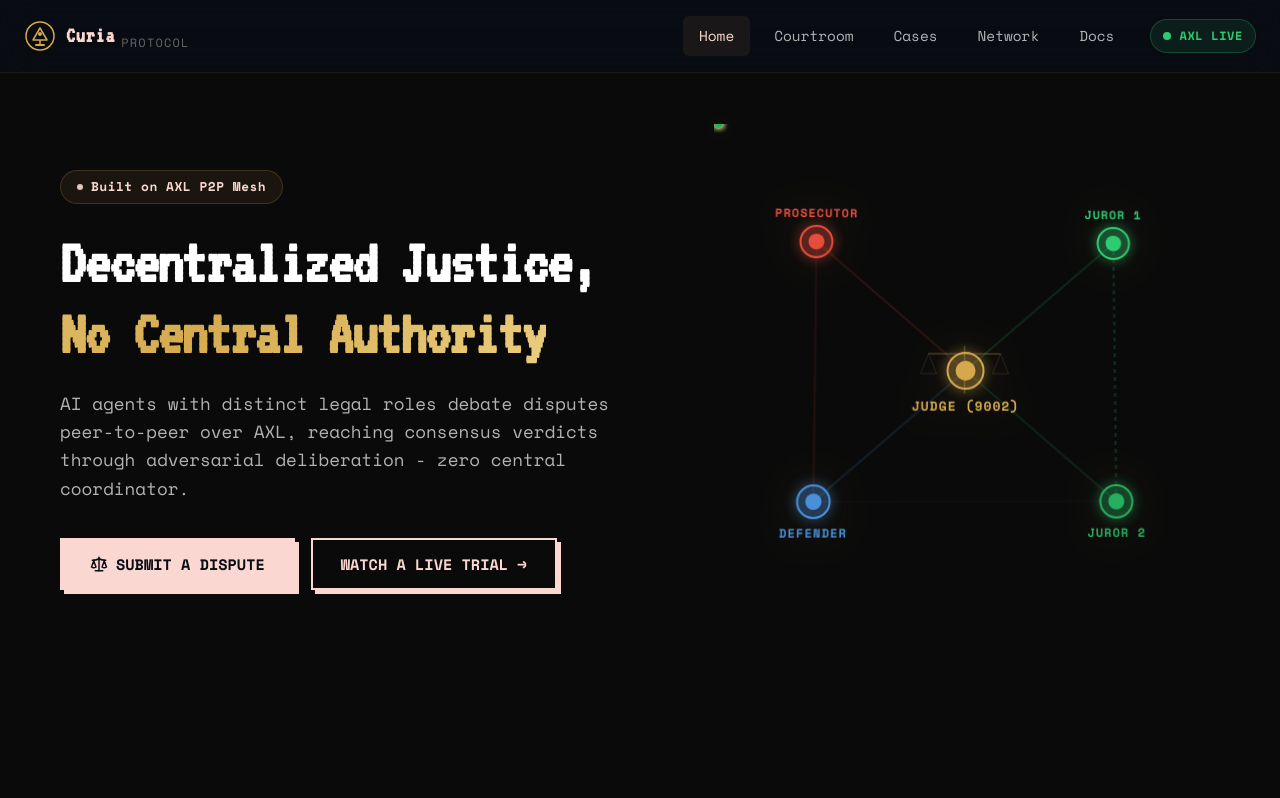
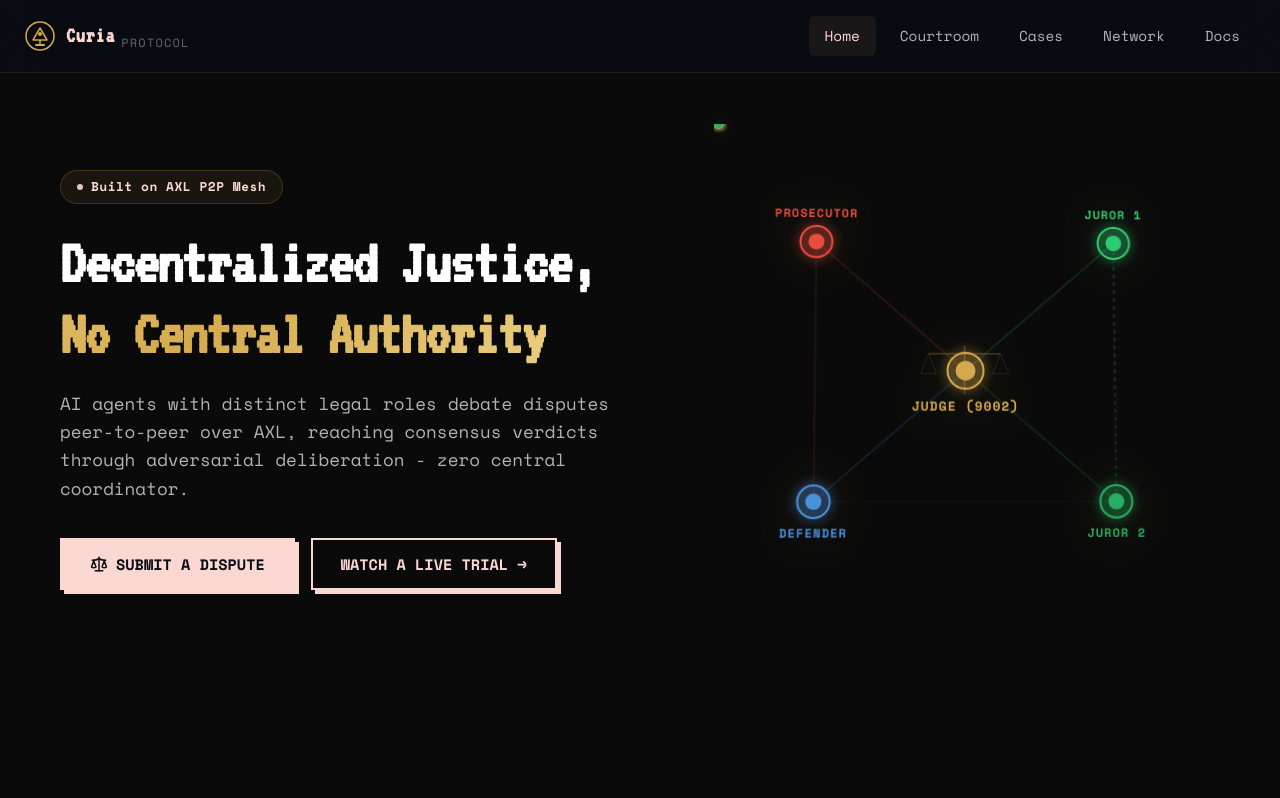
Before and after one commit to mrnetwork0001/Curia, a Next.js app in the folder frontend/: page / in a window 1280 px wide. Shown: the top 798 px of the page. Built offline with nearby package versions, Linux system fonts and the light colour scheme.

Commit message:
fix: remove non-functional AXL Live status badge from navbar

```diff
--- a/frontend/components/Navbar.tsx
+++ b/frontend/components/Navbar.tsx
@@ -56,11 +56,6 @@ export default function Navbar() {
             ))}
           </div>
 
-          <div className={styles.meshStatus} title="5/5 Nodes Active">
-            <div className={styles.pulseDot}></div>
-            <span className={styles.statusText}>AXL Live</span>
-          </div>
-
           <button
             className={styles.hamburger}
             onClick={() => setMenuOpen(!menuOpen)}
```
